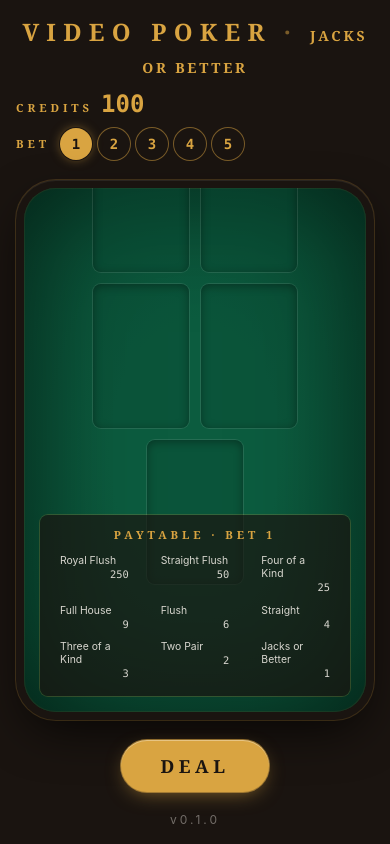
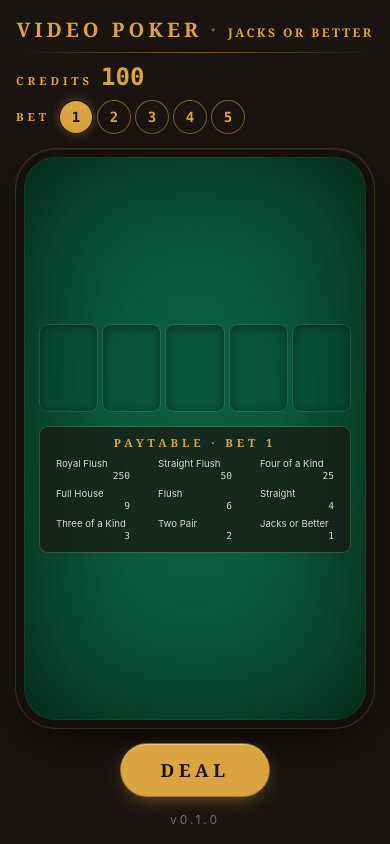
Before and after one commit to jonathan-epita/poker-react, a React (Vite) app: page / in a window 390 px wide. Built offline with nearby package versions, Linux system fonts and the light colour scheme.

Commit message:
feat: ✨ table animations and layout polish

```diff
--- a/src/App.tsx
+++ b/src/App.tsx
@@ -1,4 +1,4 @@
-import { useReducer } from "react";
+import { useReducer, useState } from "react";
 import BetSelector from "./components/BetSelector";
 import Card from "./components/Card";
 import GameOverOverlay from "./components/GameOverOverlay";
@@ -23,12 +23,28 @@ import {
  * lives here in `useReducer` over the framework-free reducer; components
  * below stay presentational. The optional `rng` is the Deal's injectable
  * randomness — the production default is `Math.random`; tests seed it.
+ *
+ * The motion layer is presentation-only bookkeeping beside the reducer: an
+ * epoch bumped on every Deal re-triggers the deal-in stagger (the cards
+ * remount under fresh keys), and the held flags snapshot at Draw time say
+ * which replaced cards flip on Settle.
  */
 
 /** Empty felt slot: same footprint as a size-md Card so the layout never
  * jumps between idle and dealt. Felt-dark with a faint ring. */
 const SLOT_FRAME =
-  "aspect-[2/3] w-24 rounded-lg bg-felt-deep/40 shadow-[inset_0_2px_10px_rgb(0_0_0/0.35)] ring-1 ring-cream/10";
+  "aspect-[2/3] w-24 max-w-full rounded-lg bg-felt-deep/40 shadow-[inset_0_2px_10px_rgb(0_0_0/0.35)] ring-1 ring-cream/10 max-md:w-full";
+
+/** The five-card row: one flat grid (never wraps the Hand) and a container,
+ * so card pips scale with the cards themselves, not the viewport. */
+const HAND_ROW =
+  "@container grid w-full max-w-xl grid-cols-5 place-items-center gap-1.5 sm:max-w-2xl sm:gap-6";
+
+/** No card is mid-Draw: the flip mask between Draws is all-false. */
+const NO_FLIP: readonly boolean[] = Array.from(
+  { length: HAND_SIZE },
+  () => false,
+);
 
 interface AppProps {
   /** Shuffle source for `dealDeck`; deterministic in tests. */
@@ -37,6 +53,12 @@ interface AppProps {
 
 export default function App({ rng = Math.random }: AppProps) {
   const [state, dispatch] = useReducer(gameReducer, undefined, initialState);
+  // Bumped on every Deal: part of each card's key, so DEAL re-mounts the
+  // Hand and the deal-in stagger replays from scratch.
+  const [epoch, setEpoch] = useState(0);
+  // Snapshot of the unheld positions taken the moment DRAW fires; those
+  // cards flip once as the Settle lands. Held slots stay put.
+  const [flipped, setFlipped] = useState<boolean[]>([...NO_FLIP]);
   const idle = state.phase === "idle";
   const dealt = state.phase === "dealt";
   const settled = state.phase === "settled";
@@ -44,28 +66,37 @@ export default function App({ rng = Math.random }: AppProps) {
   // Derivation, not state: the Rank is computed at render, never stored.
   const result = state.hand.length === HAND_SIZE ? evaluate(state.hand) : null;
 
-  const primaryAction = () =>
-    dispatch(
-      idle
-        ? { type: "DEAL", deck: dealDeck(rng) }
-        : dealt
-          ? { type: "DRAW" }
-          : { type: "NEW_HAND" },
-    );
+  const primaryAction = () => {
+    if (idle) {
+      setEpoch((bumped) => bumped + 1);
+      setFlipped([...NO_FLIP]);
+      dispatch({ type: "DEAL", deck: dealDeck(rng) });
+    } else if (dealt) {
+      setFlipped(state.held.map((held) => !held));
+      dispatch({ type: "DRAW" });
+    } else {
+      dispatch({ type: "NEW_HAND" });
+    }
+  };
 
   return (
-    <div className="flex h-dvh flex-col gap-5 overflow-hidden bg-rail p-4 text-cream sm:p-8">
-      {/* Top rail: masthead, then CREDITS left and the BET selector right. */}
+    <div className="flex h-dvh flex-col gap-4 overflow-hidden bg-rail p-4 text-cream sm:gap-5 sm:p-8">
+      {/* Top rail: masthead over a gold divider, then CREDITS left and the
+          BET selector right. */}
       <header className="shrink-0 text-center">
-        <h1 className="font-serif text-2xl font-bold tracking-[0.3em] text-gold uppercase sm:text-4xl">
+        <h1 className="font-serif text-xl font-bold tracking-[0.2em] text-gold uppercase sm:text-4xl sm:tracking-[0.3em]">
           Video Poker
-          <span aria-hidden="true" className="mx-3 text-gold/50">
+          <span aria-hidden="true" className="mx-2 text-gold/50 sm:mx-3">
             ·
           </span>
-          <span className="text-sm font-semibold tracking-[0.2em] sm:text-xl">
+          <span className="text-xs font-semibold tracking-[0.2em] sm:text-xl">
             Jacks or Better
           </span>
         </h1>
+        <div
+          aria-hidden="true"
+          className="mx-auto mt-2 h-px w-full bg-linear-to-r from-transparent via-gold/50 to-transparent"
+        />
         <div className="mt-2 flex flex-wrap items-center justify-between gap-x-4 gap-y-2">
           <p className="flex items-baseline gap-2">
             <span className="font-serif text-[0.7rem] font-bold tracking-[0.35em] text-gold uppercase">
@@ -89,19 +120,19 @@ export default function App({ rng = Math.random }: AppProps) {
         </div>
       </header>
 
-      {/* Rail: a bevelled frame that the felt sits inside. */}
-      <div className="min-h-0 flex-1 rounded-[2.5rem] bg-rail p-2 shadow-[inset_0_1px_0_rgb(250_246_238/0.07),0_18px_50px_-12px_rgb(0_0_0/0.8)] ring-1 ring-gold/20 sm:p-3">
-        <div className="relative flex h-full w-full flex-col items-center justify-center gap-4 overflow-hidden rounded-[2rem] bg-[radial-gradient(ellipse_at_center,var(--color-felt)_35%,var(--color-felt-deep)_100%)] p-4 shadow-[inset_0_0_120px_rgb(0_0_0/0.55),inset_0_0_0_1px_rgb(217_164_65/0.12)] lg:flex-row lg:gap-10 lg:p-8">
+      {/* Rail: a bevelled frame with a soft inner shadow ring, felt inside. */}
+      <div className="min-h-0 flex-1 rounded-[2.5rem] bg-rail p-2 shadow-[inset_0_1px_0_rgb(250_246_238/0.07),inset_0_0_34px_rgb(0_0_0/0.45),0_18px_50px_-12px_rgb(0_0_0/0.8)] ring-1 ring-gold/20 sm:p-3">
+        <div className="relative flex h-full w-full flex-col items-center justify-center gap-4 overflow-hidden rounded-[2rem] bg-[radial-gradient(ellipse_at_center,var(--color-felt)_35%,var(--color-felt-deep)_100%)] p-4 shadow-[inset_0_0_120px_rgb(0_0_0/0.55),inset_0_0_0_1px_rgb(217_164_65/0.12)] md:flex-row md:gap-10 md:p-8">
           {/* Hand column: Banner (settled) or Badge (dealt) over the Hand,
               or five empty slots while idle. Hidden entirely on game over —
               the overlay owns the felt then. */}
           {!gameOver && (
-            <div className="flex min-h-0 flex-1 flex-col items-center justify-center gap-3 pt-2 sm:gap-6">
+            <div className="flex min-h-0 flex-col items-center justify-center gap-3 max-md:self-stretch md:flex-1 md:gap-6">
               {settled && result !== null && (
                 <ResultBanner label={result.label} payout={state.lastPayout} />
               )}
               {dealt && result !== null && <ResultBadge label={result.label} />}
-              <div className="flex flex-wrap items-center justify-center gap-3 sm:gap-6">
+              <div className={HAND_ROW}>
                 {idle
                   ? Array.from({ length: HAND_SIZE }, (_, position) => (
                       <div
@@ -113,9 +144,11 @@ export default function App({ rng = Math.random }: AppProps) {
                     ))
                   : state.hand.map((card, position) => (
                       <Card
-                        key={position}
+                        key={`${epoch}:${position}`}
                         card={card}
                         held={state.held[position]}
+                        dealIndex={position}
+                        flip={flipped[position]}
                         onToggle={() =>
                           dispatch({
                             type: "TOGGLE_HOLD",
@@ -133,6 +166,7 @@ export default function App({ rng = Math.random }: AppProps) {
           <Paytable
             bet={state.bet}
             rank={result !== null && !gameOver ? result.rank : null}
+            won={settled && state.lastPayout > 0}
           />
 
           {gameOver && (
--- a/src/components/BetSelector.tsx
+++ b/src/components/BetSelector.tsx
@@ -5,6 +5,12 @@ import { type Bet, BET_VALUES } from "../game/reducer";
  * active stake is gold-filled; a pill costing more than the balance is
  * disabled, so the Bet can never outrun the Session. Interactive only while
  * the machine is idle — the whole component is disabled otherwise.
+ *
+ * Deviation from the phase-07 checklist: the pills carry `aria-current`,
+ * not `aria-pressed` — five pills holding exactly one stake is a
+ * single-choice set, and `aria-pressed` would expose every unselected pill
+ * as an independent toggle, contradicting both the ARIA semantics and the
+ * machine's one-stake rule.
  */
 
 interface BetSelectorProps {
--- a/src/components/Card.tsx
+++ b/src/components/Card.tsx
@@ -1,19 +1,34 @@
+import { type CSSProperties } from "react";
 import { type Card, RANK_LABEL, SUIT_GLYPH, isRed } from "../engine/cards";
 
 /**
  * A single playing card: cream face, rounded corners, soft shadow, rank +
  * suit in the top-left corner mirrored bottom-right, one large center pip.
  * Pure presentational — it knows nothing about the machine. Passing
- * `onToggle` turns the card into a Hold button: gold ring, slight lift, and
- * a HOLD tab on its top edge while `held`. `disabled` marks the phases where
- * the machine forbids toggling (aria-disabled, no pointer cursor, inert).
+ * `onToggle` turns the card into a Hold button: gold ring, a lifted frame
+ * (animated via `transition-transform`), and a HOLD tab that drops in on
+ * toggle while `held`. `disabled` marks the phases where the machine
+ * forbids toggling (aria-disabled, no pointer cursor, inert).
+ *
+ * Motion is presentation-only: `dealIndex` plays the deal-in stagger
+ * (delay `calc(var(--i)*60ms)`), `flip` plays the one-shot Draw flip.
  */
 
 const SIZES = {
   sm: { frame: "w-16", corner: "text-[0.6rem]", pip: "text-2xl" },
-  md: { frame: "w-24", corner: "text-sm", pip: "text-5xl" },
+  // The Hand flexes down to a 360 px phone: the frame fills its grid cell
+  // below md, and never outgrows its cell — so a narrow desktop column
+  // (md) shrinks the cards instead of letting them overlap.
+  md: {
+    frame: "w-24 max-w-full max-md:w-full",
+    corner: "text-[0.6rem] sm:text-sm",
+    pip: "text-[clamp(1.4rem,11cqi,3rem)]",
+  },
   lg: { frame: "w-32", corner: "text-lg", pip: "text-6xl" },
 } as const;
+
+/** Deal-in stagger: index 0 lands first, each later card waits 60 ms. */
+const DEAL_STAGGER = "animate-deal-in [animation-delay:calc(var(--i)*60ms)]";
 
 interface CardProps {
   card: Card;
@@ -24,6 +39,10 @@ interface CardProps {
   onToggle?: () => void;
   /** The machine phase forbids Holds: aria-disabled, no pointer, no click. */
   disabled?: boolean;
+  /** Slide this card onto the felt with the Deal stagger at this index. */
+  dealIndex?: number;
+  /** This card was replaced by the Draw: flip it into place once. */
+  flip?: boolean;
 }
 
 export default function Card({
@@ -32,6 +51,8 @@ export default function Card({
   held = false,
   onToggle,
   disabled = false,
+  dealIndex,
+  flip = false,
 }: CardProps) {
   const styles = SIZES[size];
   const suitColor = isRed(card.suit) ? "text-rose-600" : "text-zinc-900";
@@ -48,12 +69,22 @@ export default function Card({
     styles.frame,
     "relative aspect-[2/3] rounded-lg bg-cream shadow-md",
     suitColor,
-    interactive && "border-0 p-0 text-left [font:inherit]",
+    interactive &&
+      "border-0 p-0 text-left transition-transform duration-200 ease-out [font:inherit]",
     held && "-translate-y-2 ring-2 ring-gold",
     interactive && (disabled ? "cursor-default" : "cursor-pointer"),
+    dealIndex !== undefined && DEAL_STAGGER,
+    flip && "animate-flip",
   ]
     .filter(Boolean)
     .join(" ");
+
+  // The stagger index travels as an inline custom property, read by
+  // DEAL_STAGGER's animation-delay.
+  const style =
+    dealIndex === undefined
+      ? undefined
+      : ({ "--i": dealIndex } as CSSProperties);
 
   const face = (
     <>
@@ -77,7 +108,7 @@ export default function Card({
       {interactive && held && (
         <div
           aria-hidden="true"
-          className="absolute inset-x-0 -top-2 z-10 mx-auto w-fit rounded bg-gold px-2 py-0.5 text-[0.6rem] font-bold tracking-[0.2em] text-rail uppercase"
+          className="absolute inset-x-0 -top-2 z-10 mx-auto w-fit animate-hold-drop rounded bg-gold px-2 py-0.5 text-[0.6rem] font-bold tracking-[0.2em] text-rail uppercase"
         >
           HOLD
         </div>
@@ -86,7 +117,11 @@ export default function Card({
   );
 
   if (!interactive) {
-    return <div className={frame}>{face}</div>;
+    return (
+      <div className={frame} style={style}>
+        {face}
+      </div>
+    );
   }
   return (
     <button
@@ -95,6 +130,7 @@ export default function Card({
       aria-disabled={disabled || undefined}
       onClick={disabled ? undefined : onToggle}
       className={frame}
+      style={style}
     >
       {face}
     </button>
--- a/src/components/Paytable.tsx
+++ b/src/components/Paytable.tsx
@@ -6,7 +6,8 @@ import { PAYTABLE } from "../engine/paytable";
  * payout right in monospace tabular numbers. Values are credits-per-credit-bet
  * × the current Bet, so the rows tick with the selector. The row matching the
  * current Rank turns gold — but only when it actually pays: a losing High
- * Card highlights nothing. Static config, so a reload never changes it.
+ * Card highlights nothing. When a paying Settle lands, that row glows gold
+ * twice and rests. Static config, so a reload never changes it.
  */
 
 interface PaytableProps {
@@ -14,30 +15,32 @@ interface PaytableProps {
   rank: HandRank | null;
   /** The current Bet — every displayed payout scales with it. */
   bet: number;
+  /** True when the settled Hand paid: the highlighted row glows. */
+  won?: boolean;
 }
 
-export default function Paytable({ rank, bet }: PaytableProps) {
+export default function Paytable({ rank, bet, won = false }: PaytableProps) {
   const payingRanks = [...PAYTABLE].filter(([, payout]) => payout > 0);
 
   return (
-    <aside className="w-full max-w-sm rounded-lg bg-rail/70 p-3 ring-1 ring-gold/20 lg:w-60 lg:shrink-0">
-      <h2 className="mb-2 text-center font-serif text-[0.7rem] font-bold tracking-[0.35em] text-gold uppercase">
+    <aside className="w-full max-w-sm rounded-lg bg-rail/70 p-2 ring-1 ring-gold/20 md:w-56 md:shrink-0 md:p-3 lg:w-60">
+      <h2 className="mb-1 text-center font-serif text-[0.7rem] font-bold tracking-[0.35em] text-gold uppercase md:mb-2">
         Paytable · Bet {bet}
       </h2>
-      <ul className="grid grid-cols-3 gap-x-4 gap-y-1 lg:flex lg:flex-col lg:gap-0">
+      <ul className="grid grid-cols-3 gap-x-3 gap-y-0.5 md:flex md:flex-col md:gap-0">
         {payingRanks.map(([entry, payout]) => {
           const hot = entry === rank;
           return (
             <li
               key={entry}
-              className={`flex flex-col rounded px-2 py-0.5 lg:flex-row lg:items-baseline lg:justify-between ${
+              className={`flex flex-col rounded px-2 py-0.5 leading-tight md:flex-row md:items-baseline md:justify-between ${
                 hot ? "bg-gold font-bold text-rail" : "text-cream/85"
-              }`}
+              } ${hot && won ? "animate-glow" : ""}`}
             >
-              <span className="text-[0.65rem] leading-tight lg:text-xs">
+              <span className="text-[0.6rem] leading-tight md:text-xs">
                 {RANK_LABEL[entry]}
               </span>
-              <span className="self-end font-mono text-[0.65rem] tabular-nums lg:self-auto lg:text-xs">
+              <span className="self-end font-mono text-[0.6rem] leading-tight tabular-nums md:self-auto md:text-xs">
                 {payout * bet}
               </span>
             </li>
```
Also changed, not shown: src/components/ResultBanner.tsx (+9 -5 lines), src/index.css (+71 -0 lines).
